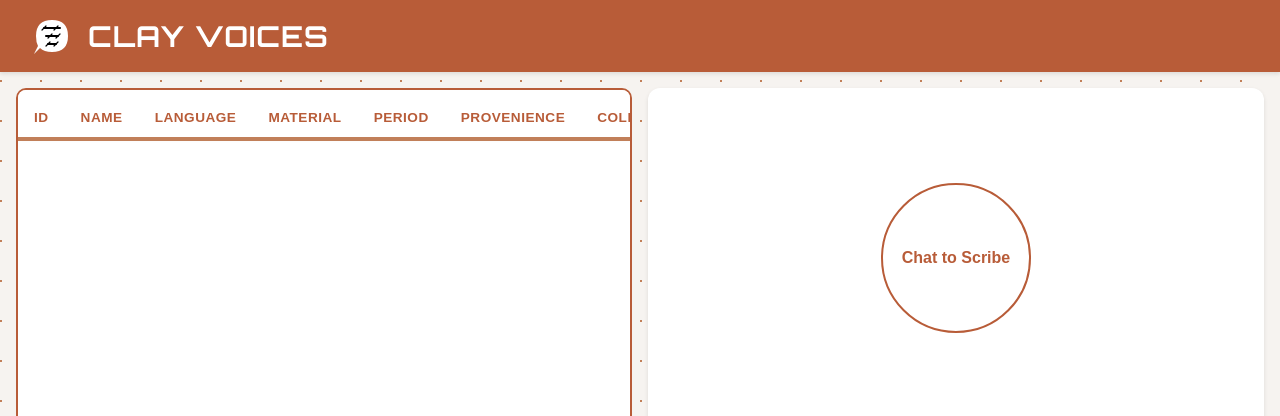
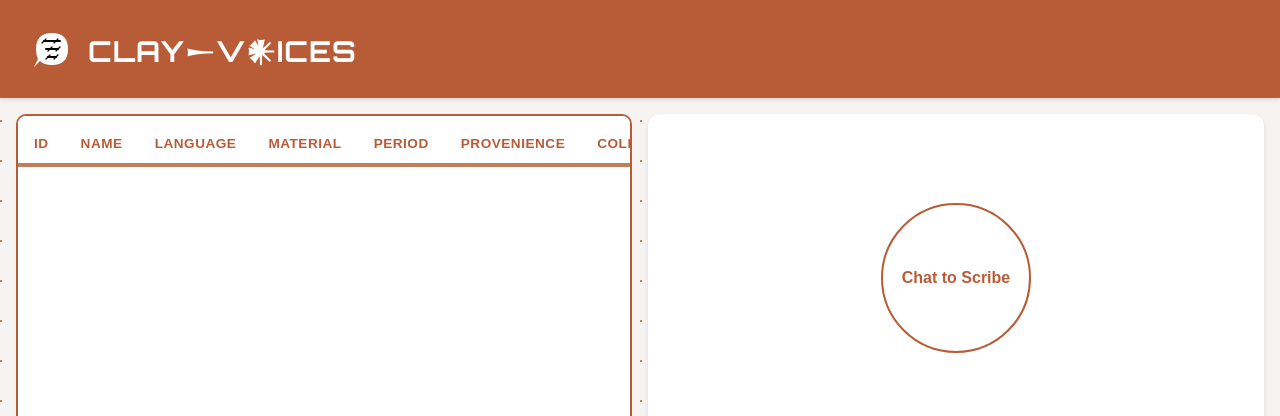
Before and after one commit to samshapley/clayvoices, a website: page index.html in a window 1280 px wide. Shown: the top 416 px of the page. Drawn offline with Linux system fonts and the light colour scheme; no server answers.

Commit message:
update header to have cooler logo

```diff
--- a/index.html
+++ b/index.html
@@ -3,7 +3,7 @@
 <head>
     <meta charset="UTF-8">
     <meta name="viewport" content="width=device-width, initial-scale=1.0">
-    <title>Clay Voices</title>
+    <title>Clay V𒇻ices</title>
     <link rel="icon" type="image/svg+xml" href="favicon.svg">
     <link rel="alternate icon" type="image/png" href="favicon.png">
     <link rel="stylesheet" href="styles.css">
@@ -16,7 +16,7 @@
             <path d="M30,30 L70,30 M35,50 L65,50 M40,70 L60,70" stroke="black" stroke-width="5" stroke-linecap="round"/>
             <path d="M25,35 L35,25 M55,35 L65,25 M40,55 L50,45 M60,55 L70,45 M35,75 L45,65 M55,75 L65,65" stroke="black" stroke-width="3" stroke-linecap="round"/>
         </svg>
-        <h1>Clay Voices</h1>
+        <h1>CLAY𒀸V𒀭ICES</h1>
     </header>
     <main>
         <!-- Inside the #table-container div -->
```
